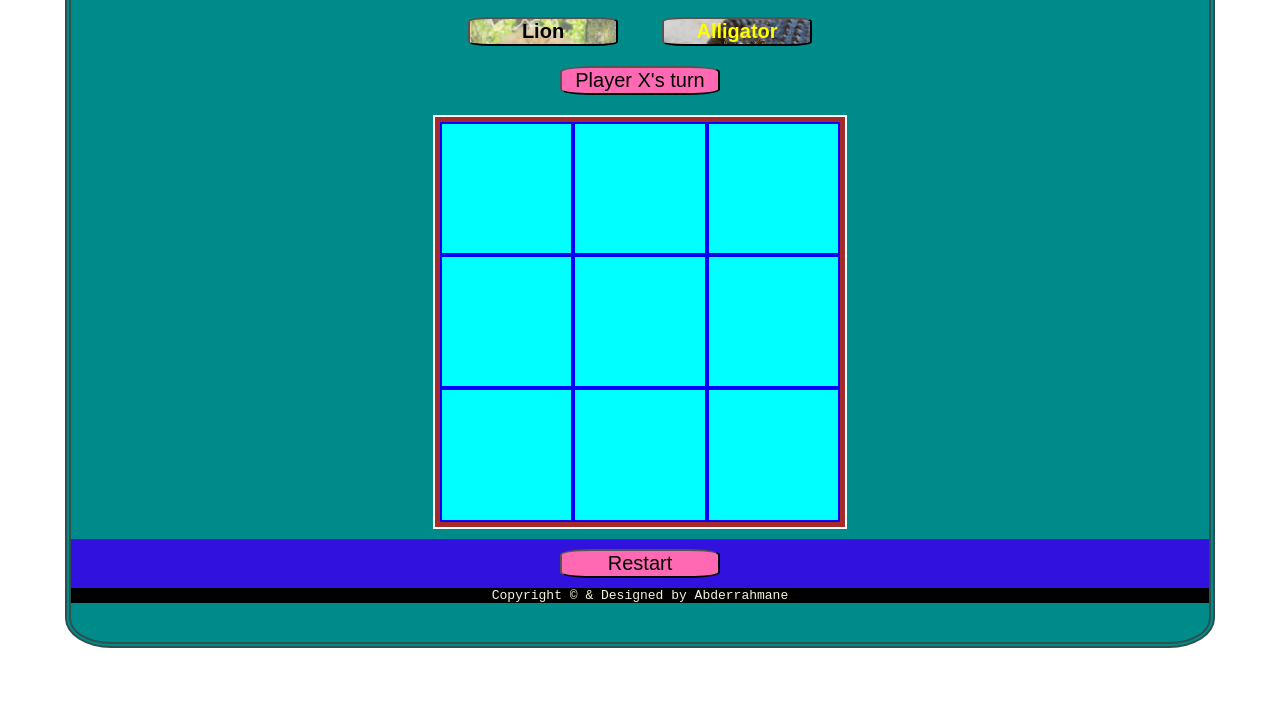
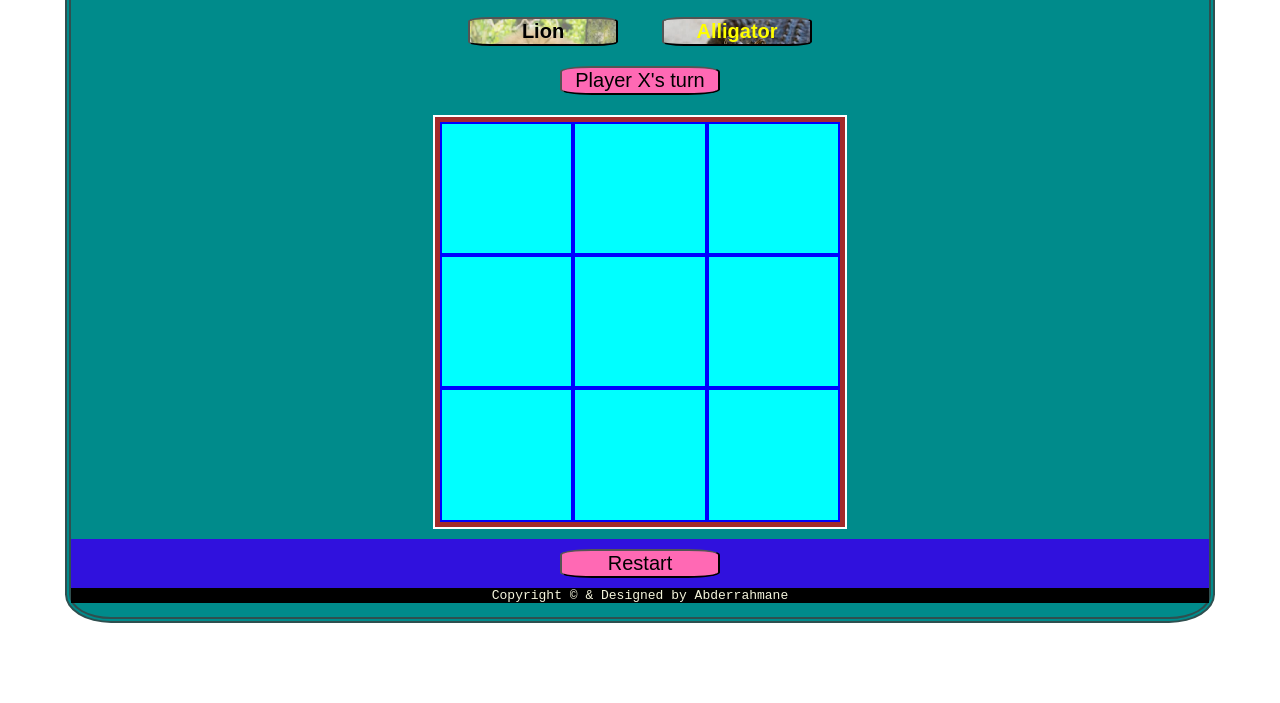
Before and after one commit to 3abderrahmane/TicTacToe, a plain HTML site: page index.html in a window 1280 px wide. Shown: the part 97-800 px from the top of the page. Drawn offline with Linux system fonts and the light colour scheme.

Commit message:
Update style.css

```diff
--- a/style.css
+++ b/style.css
@@ -2,7 +2,7 @@
     background: darkcyan;
     margin: auto;
     width: 90%;
-    height:725px;
+    height:700px;
     border: double darkslategray 6px;
     border-radius: 4%;
 }
```
